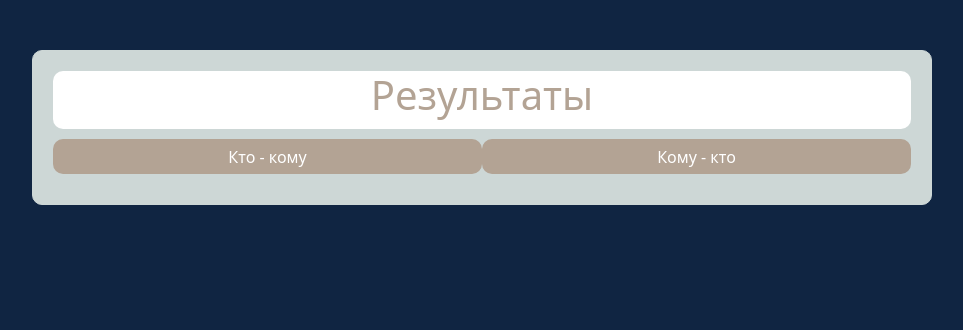
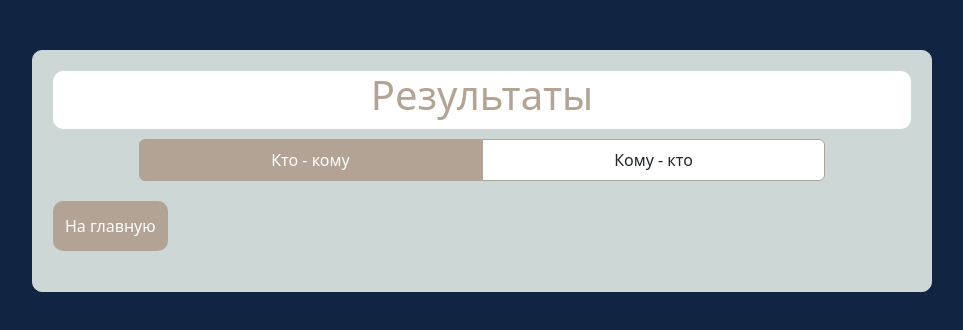
Before and after one commit to khalaeva/Split_the_bill, a Vue app: page /bills in a window 1280 px wide. Shown: the top 330 px of the page, without its empty margins (158-1121 px from the left). Built offline with nearby package versions, Linux system fonts and the light colour scheme.

Commit message:
work done

```diff
--- a/src/components/Bills.vue
+++ b/src/components/Bills.vue
@@ -3,46 +3,119 @@
         <h1 class="bills-text">
             Результаты
         </h1>
-        <div class="checkboxes">
-            <button class="checkboxes-btn">Кто - кому</button>
-            <button class="checkboxes-btn">Кому - кто</button>
+        <div class="form_toggle">
+            <div class="form_toggle-item item-1">
+                <input id="fid-1" type="radio" name="radio" :value="false" v-model="check" checked>
+                <label for="fid-1">Кто - кому</label>
+            </div>
+            <div class="form_toggle-item item-2">
+                <input id="fid-2" type="radio" name="radio" :value="true" v-model="check">
+                <label for="fid-2">Кому - кто</label>
+            </div>
         </div>
-        <ul
+        <ul v-show="!check"
             class="list-group"
             v-for="(person, index) in mainStore.who">
             <li class="list-group-item" style="margin-bottom: 10px">
-                <div class="input-group" >
-                    <p>{{ index }} должен {{ person }}</p>
+                <div class="input-group">
+                    <h5 style="color: #102542">Пользователь {{ index }} должен</h5>
+                    <p v-if="Object.entries(person).length === 0">Никому не должен!</p>
+                    <div v-else>
+                        <p v-for="(sum, name) in person">{{ name }} - {{ sum }}</p>
+                    </div>
                 </div>
             </li>
         </ul>
-        <ul
+        <ul v-show="check"
             class="list-group"
             v-for="(person, index) in mainStore.whom">
             <li class="list-group-item" style="margin-bottom: 10px">
-                <div class="input-group" >
-                    <p>{{ index }} должны {{ person }}</p>
+                <div class="input-group">
+                    <h5 style="color: #102542">Пользователю {{ index }} должны</h5>
+                    <p v-if="Object.entries(person).length === 0">Никому не должен!</p>
+                    <div v-else>
+                        <p v-for="(sum, name) in person">{{ name }} - {{ sum }}</p>
+                    </div>
                 </div>
             </li>
         </ul>
+        <RouterLink to="/">
+            <button class="btn btn-light main-add_friend-btn">
+                На главную
+            </button>
+        </RouterLink>
     </div>
 </template>
 
 <script setup>
 import { useMainStore } from '../stores/MainStore'
+import { ref } from 'vue';
 
 const mainStore = useMainStore();
+const check = ref()
 </script>
 
 <style lang="scss" scoped>
-.checkboxes-btn{
+.btn-light{
+    height: 50px;
+    background-color: #B3A394;
+    border: #B3A394;
+    color: #FFFFFF;
+    border-radius: 10px;
+    margin: 10px auto 20px auto;
+    &:active{
+        background-color: #FFFFFF;
+        border: #B3A394;
+        color: #B3A394;
+    }
+}
+.input-group{
+    display: block;
+    text-align: center;
+}
+.form_toggle {
+	display: flex;
+    width: 80%;
+    margin: auto;
+    margin-bottom: 10px;
+}
+.form_toggle-item input[type=radio] {
+	display: none;
+}
+.form_toggle-item label {
+    text-align: center;
+    width: 100%;
+	display: inline-block;
+	padding: 0px 15px;
+	line-height: 40px;
+	border: 1px solid #B3A394;
+	cursor: pointer;
+	user-select: none;
+}
+.item-1{
     width: 50%;
-    height: 35px;
+}
+.item-2{
+    width: 50%;
+}
+.form_toggle .item-1 label {
+	border-radius: 6px 0 0 6px;
+    background: #FFFFFF;
+}
+.form_toggle .item-2 label {
+	border-radius: 0 6px 6px 0;
+	border-right: 1px solid #B3A394;
+    background: #FFFFFF;
+}
+
+/* Checked */
+.form_toggle .item-1 input[type=radio]:checked + label {
+	background: #B3A394;
     color: #FFFFFF;
-    background-color: #B3A394;
-    border: 0;
-    border-radius: 10px;
-    margin-bottom: 10px;
+}
+.form_toggle .item-2 input[type=radio]:checked + label {
+	background: #B3A394;
+    color: #FFFFFF;
 }
 .bills {
     padding: 20px;
@@ -62,31 +135,4 @@ const mainStore = useMainStore();
         margin-bottom: 10px;
     }
 }
-.image-person{
-    height: 45px;
-    width: 45px;
-    border-radius: 100% !important;
-    margin-right: 15px;
-}
-.form-control{
-    border-color: #B3A394;
-    border-radius: 5px 0 0 5px !important;
-    &:focus{
-        border-color: #B3A394;
-        box-shadow: 0 0 0 0.1rem #B3A394;
-    }
-}
-.delete_btn{
-    background-color: #B3A394;
-    border: #B3A394;
-    color: #FFFFFF;
-    border-radius: 5px;
-    margin-left: 5px;
-    &:active{
-        background-color: #FFFFFF;
-        border: #B3A394;
-        color: #B3A394;
-    }
-}
-
 </style>
--- a/src/stores/MainStore.js
+++ b/src/stores/MainStore.js
@@ -50,7 +50,7 @@ export const useMainStore = defineStore('MainStore', {
             for (let i in this.products) {
                 const summ = this.products[i].price / this.products[i].eatPersons.length            //делим полную сумму продукта на "едаков"
                 for (let j in this.products[i].eatPersons) {
-                    this.who[this.products[i].eatPersons[j]][this.products[i].payPerson] = summ         //записываем под каждый ключ this.who объекты вида {имя_друга: долг_ему}
+                        this.who[this.products[i].eatPersons[j]][this.products[i].payPerson] = summ     //записываем под каждый ключ this.who объекты вида {имя_друга: долг_ему}
                 }
             }
             for (let i in this.who){           //перебор по ключам this.who, пусть i = А
@@ -74,7 +74,6 @@ export const useMainStore = defineStore('MainStore', {
                 }
                 for (let n in this.who) {
                     if (i in this.who[n]) {
-                        console.log(i, n, this.who[i], this.who[n][i])
                         if (i in this.whom) {
                             this.whom[i][n] = this.who[n][i]
                         } else {
@@ -84,8 +83,6 @@ export const useMainStore = defineStore('MainStore', {
                     }
                 }
             }
-            console.log(this.who)
-            console.log(this.whom)
         }
     }
 })
```
